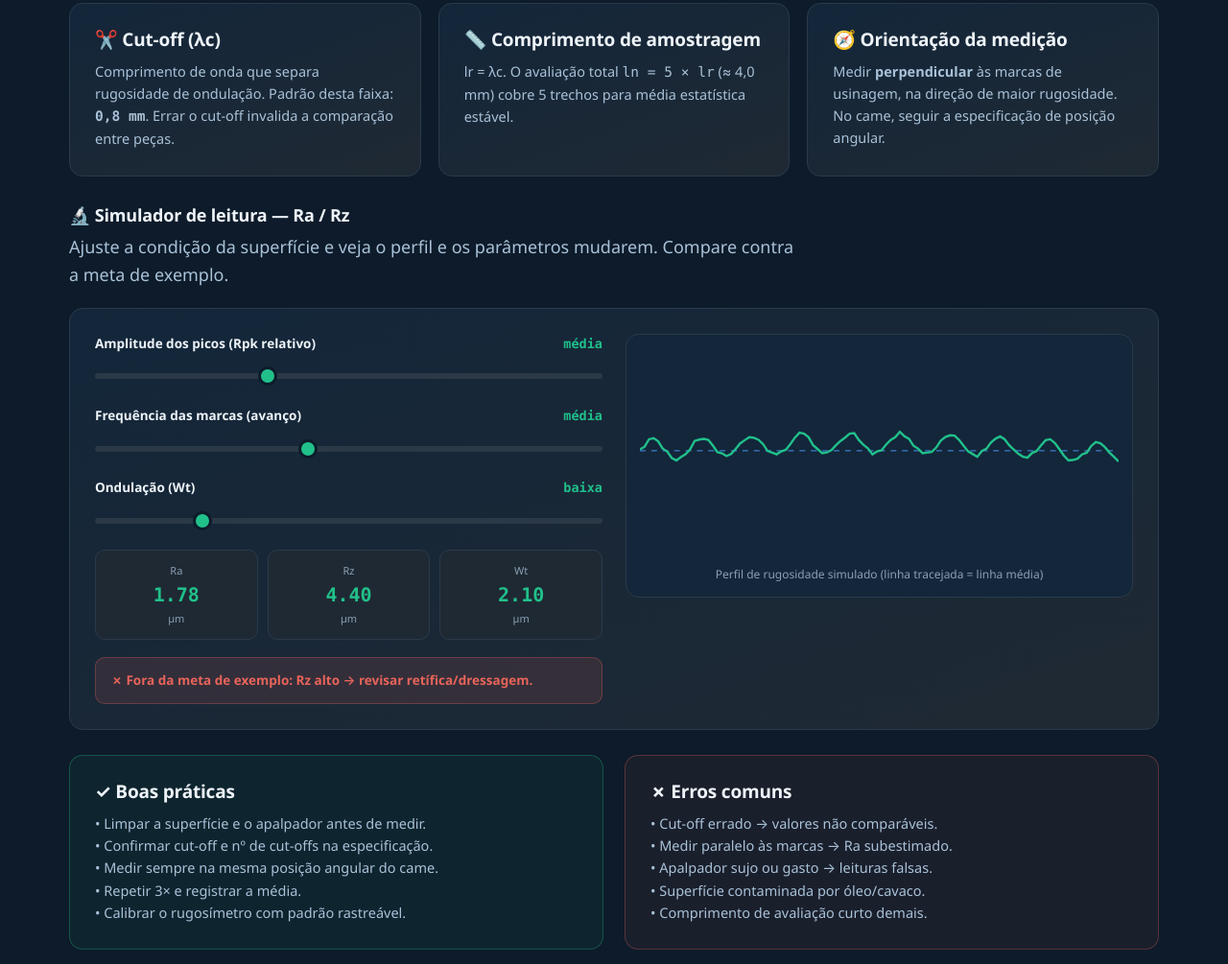
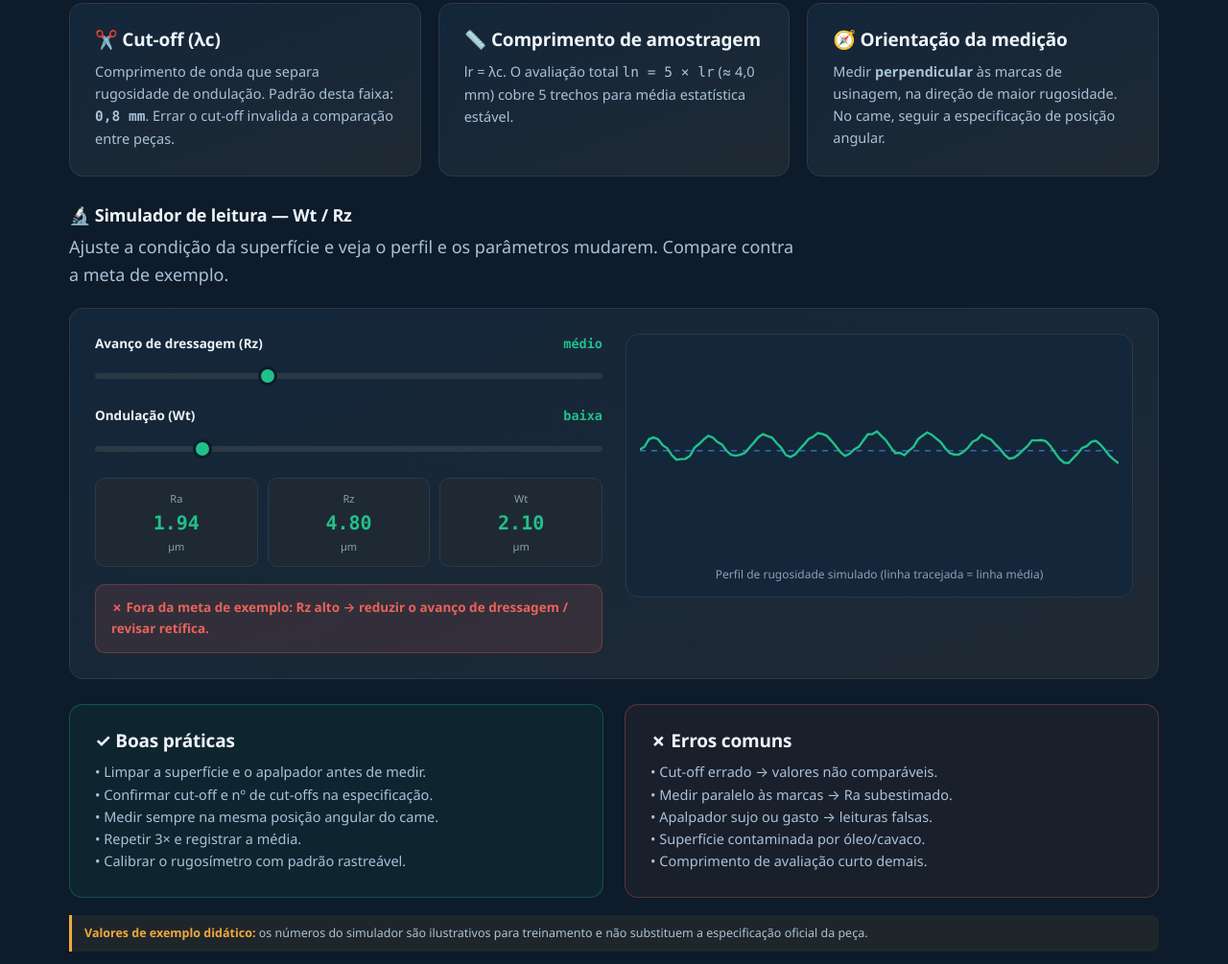
Before and after one commit to wesleypeixoto87/wesleypeixoto87.github.io, a plain HTML site: page index.html in a window 1280 px wide. Shown: the part 5407-6412 px from the top of the page at 96% size. Drawn offline with Linux system fonts and the light colour scheme.

Commit message:
Update index.html

```diff
--- a/index.html
+++ b/index.html
@@ -698,17 +698,13 @@
  <div class="card"><h3>🧭 Orientação da medição</h3><p>Medir <b>perpendicular</b> às marcas de usinagem, na direção de maior rugosidade. No came, seguir a especificação de posição angular.</p></div>
  </div>
 
- <h3 style="font-size:18px;margin-bottom:8px">🔬 Simulador de leitura — Ra / Rz</h3>
+ <h3 style="font-size:18px;margin-bottom:8px">🔬 Simulador de leitura — Wt / Rz</h3>
  <p class="sub" style="margin-bottom:20px">Ajuste a condição da superfície e veja o perfil e os parâmetros mudarem. Compare contra a meta de exemplo.</p>
  <div class="sim card">
  <div class="sim-controls">
  <div class="ctrl">
- <label>Amplitude dos picos (Rpk relativo) <span class="rv" id="vAmp">média</span></label>
- <input type="range" id="amp" min="1" max="10" value="4" oninput="updateSim()">
- </div>
- <div class="ctrl">
- <label>Frequência das marcas (avanço) <span class="rv" id="vFreq">média</span></label>
- <input type="range" id="freq" min="2" max="14" value="7" oninput="updateSim()">
+ <label>Avanço de dressagem (Rz) <span class="rv" id="vFreq">médio</span></label>
+ <input type="range" id="freq" min="1" max="10" value="4" oninput="updateSim()">
  </div>
  <div class="ctrl">
  <label>Ondulação (Wt) <span class="rv" id="vWav">baixa</span></label>
@@ -1024,27 +1020,30 @@
 /* ===== SIMULATOR ===== */
 function lvl(v,a,b){return v<a?'baixa':v>b?'alta':'média';}
 function updateSim(){
- const amp=+amp_.value, freq=+freq_.value, wav=+wav_.value;
- vAmp.textContent=lvl(amp,3,7); vFreq.textContent=lvl(freq,5,10); vWav.textContent=lvl(wav,3,7);
- // build profile path
+ const dress=+freq_.value, wav=+wav_.value;
+ // Avanço de dressagem: quanto maior, mais agressivo o gume do rebolo → sulcos mais profundos → Rz maior
+ vFreq.textContent=(dress<4?'baixo':dress>7?'alto':'médio'); vWav.textContent=lvl(wav,3,7);
+ // build profile path — a profundidade dos sulcos cresce com o avanço de dressagem
  const W=420,mid=90,pts=[];
+ const depth=dress*2.4;           // amplitude dos sulcos de retífica proporcional ao avanço de dressagem
+ const pitch=10;                  // passo fixo das marcas de retífica
  for(let x=0;x<=W;x+=4){
- const rough=Math.sin(x/(16-freq)*1.3)*amp*2.2 + (Math.random()-.5)*amp*0.9;
+ const rough=Math.sin(x/pitch*1.3)*depth + (Math.random()-.5)*dress*0.8;
  const wave=Math.sin(x/120)*wav*3.2;
  pts.push([x, mid - rough - wave]);
  }
  let d='M'+pts.map(p=>p[0]+' '+p[1].toFixed(1)).join(' L');
  document.getElementById('profPath').setAttribute('d',d);
- // pseudo metrics (didactic)
- const ra=(amp*0.42+wav*0.05).toFixed(2);
- const rz=(amp*1.05+wav*0.1).toFixed(2);
+ // pseudo metrics (didactic) — Rz dirigido pelo avanço de dressagem
+ const rz=(dress*1.15+wav*0.1).toFixed(2);
+ const ra=(dress*0.46+wav*0.05).toFixed(2);
  const wt=(wav*0.9+0.3).toFixed(2);
  oRa.textContent=ra; oRz.textContent=rz; oWt.textContent=wt;
  const v=document.getElementById('verdict');
  if(rz<3 && wt<2.5){v.className='verdict ok';v.textContent='✓ Dentro da meta de exemplo (Rz baixo, Wt controlado) — superfície adequada para plateau.';}
- else{v.className='verdict bad';v.textContent='✗ Fora da meta de exemplo: '+(rz>=3?'Rz alto → revisar retífica/dressagem. ':'')+(wt>=2.5?'Wt alto → vibração/desalinhamento (NVH).':'');}
+ else{v.className='verdict bad';v.textContent='✗ Fora da meta de exemplo: '+(rz>=3?'Rz alto → reduzir o avanço de dressagem / revisar retífica. ':'')+(wt>=2.5?'Wt alto → vibração/desalinhamento (NVH).':'');}
 }
-const amp_=document.getElementById('amp'),freq_=document.getElementById('freq'),wav_=document.getElementById('wav');
+const freq_=document.getElementById('freq'),wav_=document.getElementById('wav');
 updateSim();
 
 /* ===== DEFECTS ===== */
```
